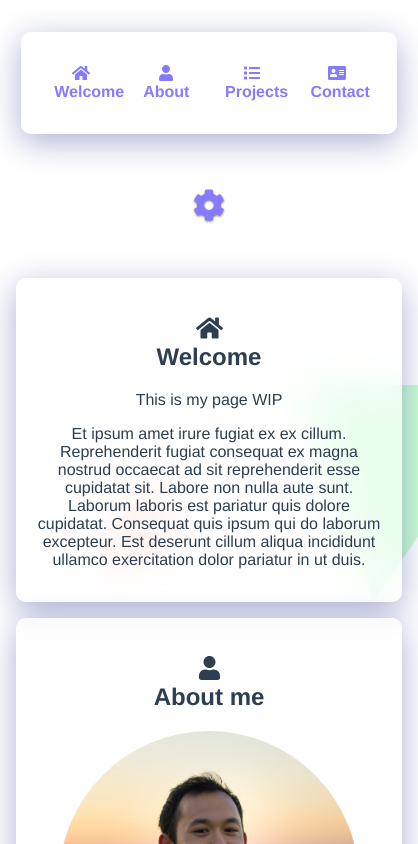
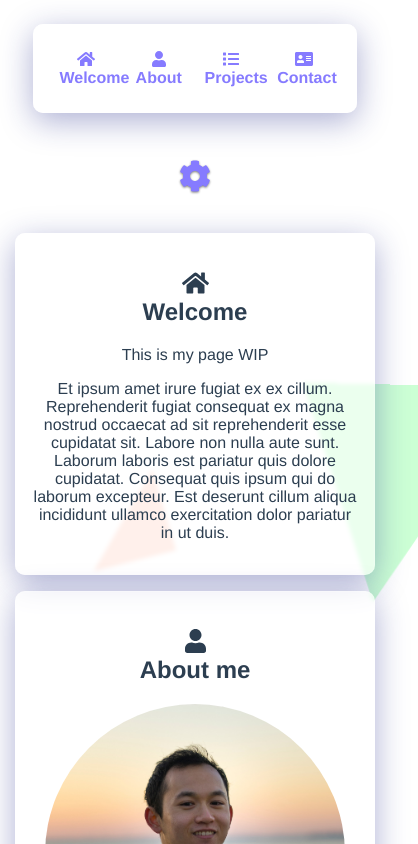
Before and after one commit to ChiToan/chitoan.github.io, a Vue app: page / in a window 390 px wide. Shown: the top 844 px of the page, 418 px wide, since content can reach past the window. Built offline with nearby package versions, Linux system fonts and the light colour scheme; a web font is replaced by a local one.

Commit message:
Better phone display

```diff
--- a/src/assets/styles.scss
+++ b/src/assets/styles.scss
@@ -25,7 +25,7 @@ body {
 
 .container {
   display: grid;
-  gap: 1rem 1rem;
+  grid-gap: 1rem;
   grid-template-rows: auto 1fr auto auto;
   grid-template-areas:
     "navbar"
@@ -38,8 +38,8 @@ body {
 .card {
   background: rgba(255, 255, 255, 0.6);
   box-shadow: 0 8px 32px 0 rgba(31, 38, 135, 0.37);
-  backdrop-filter: blur(20px);
-  -webkit-backdrop-filter: blur(20px);
+  backdrop-filter: blur(2px);
+  -webkit-backdrop-filter: blur(2px);
   border-radius: 10px;
   border: 1px solid rgba(255, 255, 255, 0.18);
   padding: 1rem;
@@ -52,20 +52,19 @@ body {
 
 .navbar {
   grid-area: navbar;
-  margin: 2rem 0;
+  margin: 1.5rem 0;
 }
 .settings {
   grid-area: settings;
-  // align-self: start;
-  // justify-self: end;
 }
 .content {
   grid-area: content;
-  padding: 1rem;
+  // padding: 1rem;
   section {
     margin-left: auto;
     margin-right: auto;
     min-width: 300px;
+    max-width: calc(100% - 4rem);
   }
   margin-bottom: 5rem;
 }
@@ -93,6 +92,9 @@ a {
   }
 
   .content {
+    section {
+      max-width: 100%;
+    }
     display: grid;
     grid-gap: 1em;
     grid-template-columns: 2fr 1fr;
--- a/src/components/Navigation.vue
+++ b/src/components/Navigation.vue
@@ -13,7 +13,8 @@
   flex-wrap: wrap;
   justify-content: space-evenly;
   a {
-    width: 6ch;
+    max-width: 6ch;
+    padding: 0.6em;
   }
 }
 </style>
```
